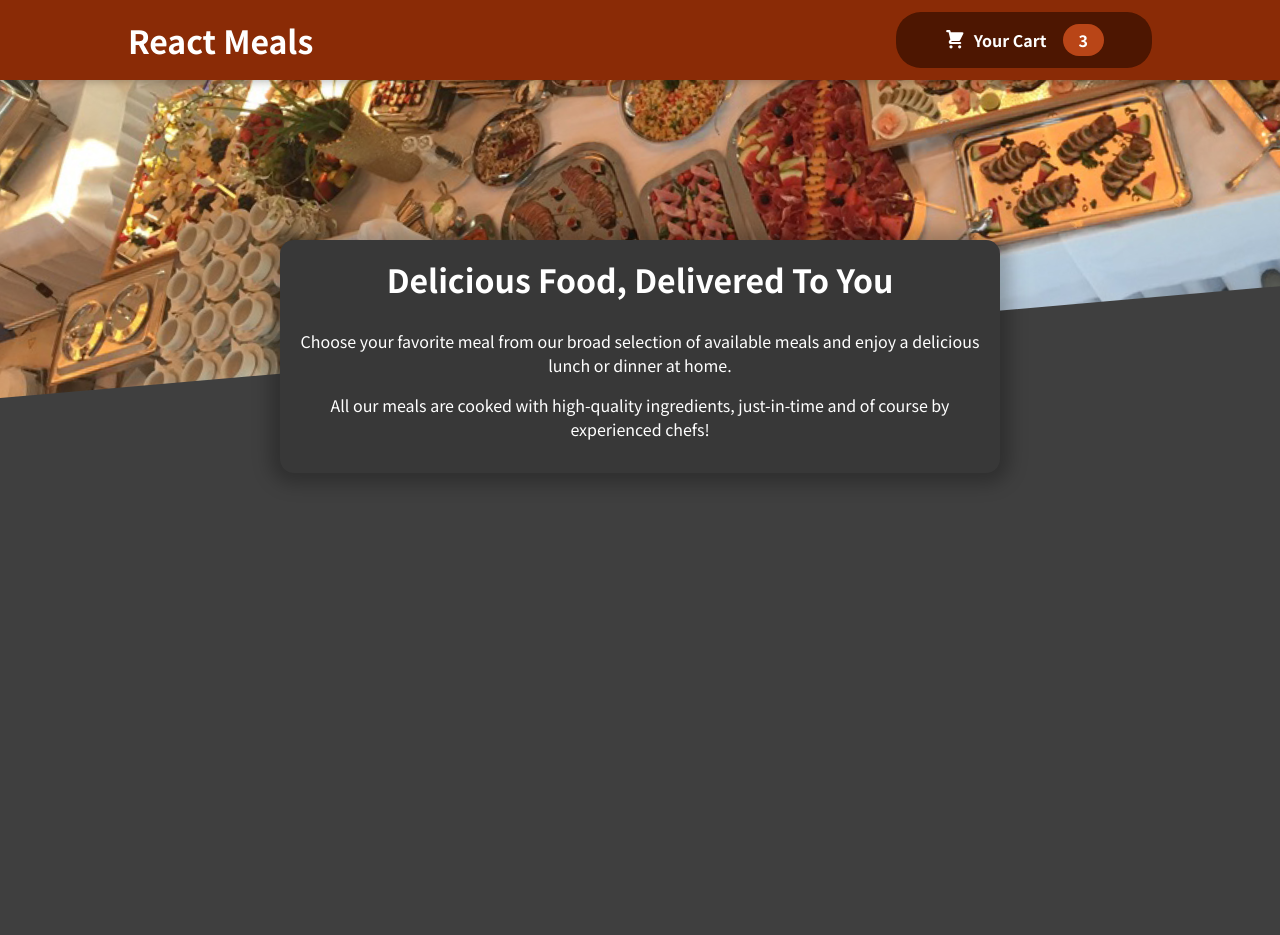
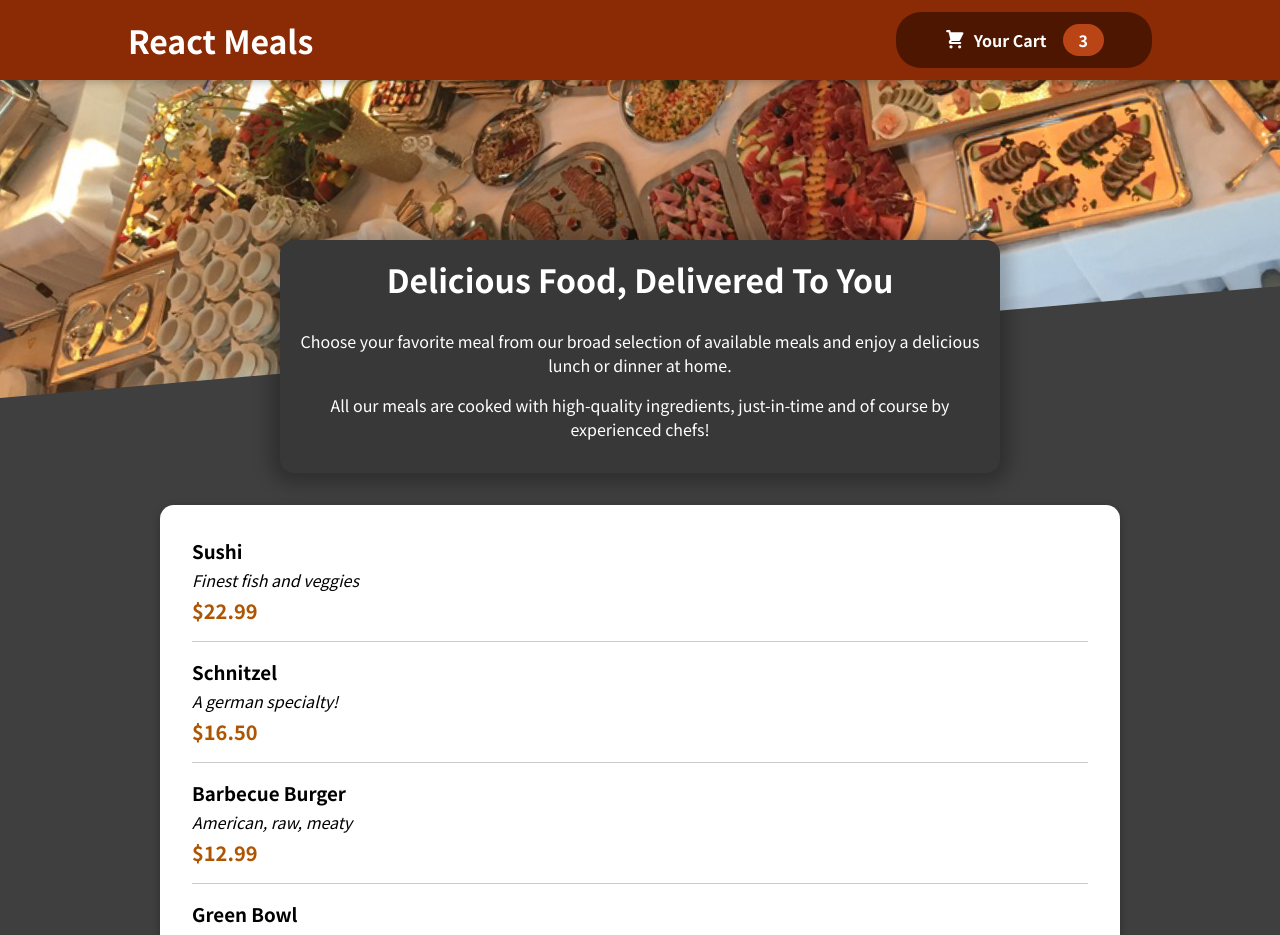
Before and after one commit to kuumaraswamy/FOOD, a React (Create React App) app: page / in a window 1280 px wide. Shown: the top 935 px of the page. Before the commit the page ends 800 px from the top, so only its background shows below. Built offline with nearby package versions, Linux system fonts and the light colour scheme.

Commit message:
making items visible

```diff
--- a/src/App.js
+++ b/src/App.js
@@ -8,7 +8,10 @@
   return (
     <Fragment>
       <Header />
-      <Meals/>
+      <main>
+        <Meals/>
+      </main>
+
     </Fragment>
   );
 }
--- a/src/components/Meals/AvilableMeals.js
+++ b/src/components/Meals/AvilableMeals.js
@@ -1,6 +1,9 @@
 import React from 'react'
+import Card from '../UI/Card'
+import MealItem from './MealItem/MealItem';
+import classes from './AvilableMeals.module.css'
 
-const AvilableMeals = () => {
+
 const DUMMY_MEALS = [
     {
       id: 'm1',
@@ -27,11 +30,15 @@
       price: 18.99,
     },
   ];
+const AvilableMeals = () => {
+const MealsList = DUMMY_MEALS.map((meal)=><MealItem key={meal.id} name={meal.name} description={meal.description} price={meal.price}/>)
+  return (
+    <section className={classes.meals}>
+        <Card>
+        <ul>  {MealsList} </ul>
+        </Card>
 
-  return (
-    <div>
-
-    </div>
+    </section>
   )
 }
 
--- /dev/null
+++ b/src/components/Meals/MealItem/MealItem.js
@@ -0,0 +1,18 @@
+import React from 'react'
+import classes from './MealItem.module.css'
+
+const MealItem = props => {
+    const price = `$${props.price.toFixed(2)}`
+  return (
+    <li className={classes.meal}>
+        <div>
+           <h3>{props.name}</h3>
+           <div className={classes.description}>{props.description}</div>
+           <div className={classes.price}>{price}</div>
+        </div>
+      <div></div>
+    </li>
+  )
+}
+
+export default MealItem
--- /dev/null
+++ b/src/components/Meals/MealItem/MealItem.module.css
@@ -0,0 +1,22 @@
+.meal {
+    display: flex;
+    justify-content: space-between;
+    margin: 1rem;
+    padding-bottom: 1rem;
+    border-bottom: 1px solid #ccc;
+  }
+
+  .meal h3 {
+    margin: 0 0 0.25rem 0;
+  }
+
+  .description {
+    font-style: italic;
+  }
+
+  .price {
+    margin-top: 0.25rem;
+    font-weight: bold;
+    color: #ad5502;
+    font-size: 1.25rem;
+  }
--- a/src/components/Meals/Meals.js
+++ b/src/components/Meals/Meals.js
@@ -1,13 +1,13 @@
-import React from 'react'
+import React, { Fragment } from 'react'
 import MealsSummary from './MealsSummary'
 import AvilableMeals from './AvilableMeals'
 
 const Meals = () => {
   return (
-    <div>
+    <Fragment>
       <MealsSummary />
       <AvilableMeals/>
-    </div>
+    </Fragment>
   )
 }
 
--- /dev/null
+++ b/src/components/UI/Card.js
@@ -0,0 +1,12 @@
+import React from 'react'
+import classes from'./Card.module.css'
+
+const Card = props => {
+  return (
+    <div className={classes.card}>
+      {props.children}
+    </div>
+  )
+}
+
+export default Card
--- /dev/null
+++ b/src/components/UI/Card.module.css
@@ -0,0 +1,6 @@
+.card {
+    padding: 1rem;
+    box-shadow: 0 2px 8px rgba(0, 0, 0, 0.25);
+    border-radius: 14px;
+    background-color: white;
+  }
```
Also changed, not shown: src/components/Meals/MealItem/MealItemForm.js (added), 1 other file (tests, documents, lock files or other folders). Lines whose indentation alone changed are shown as unchanged.
